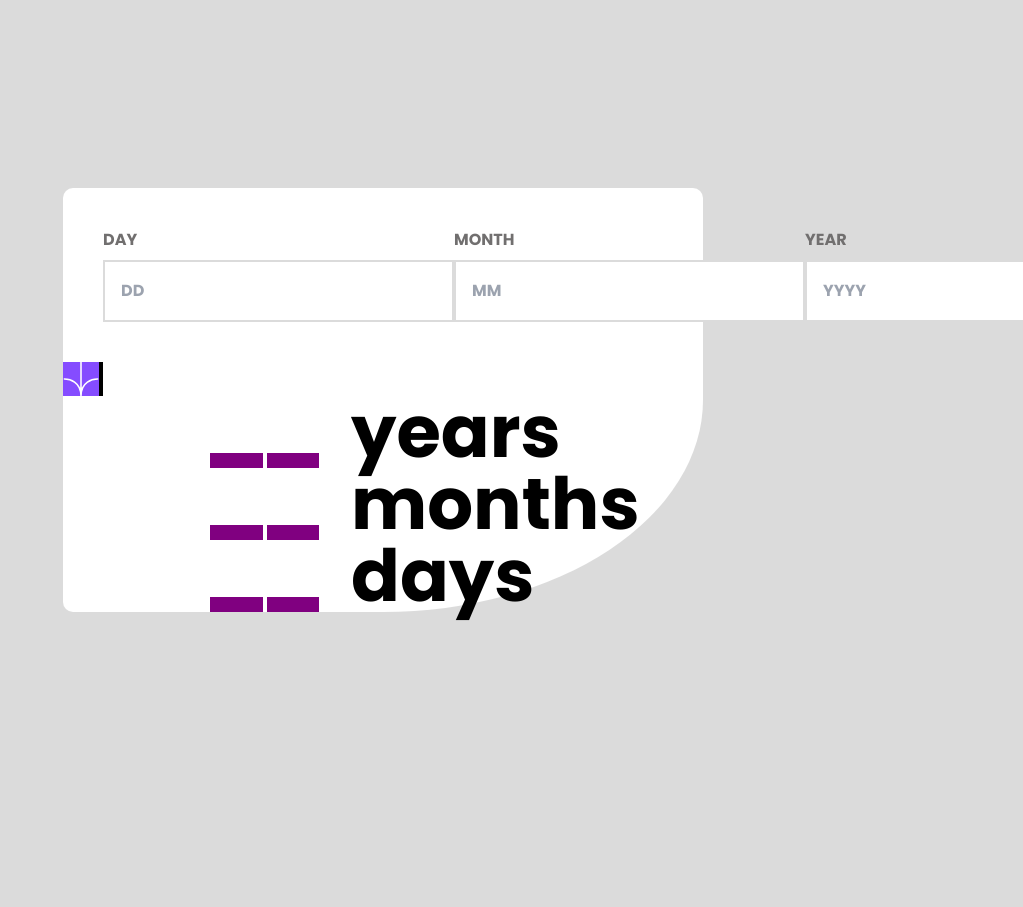
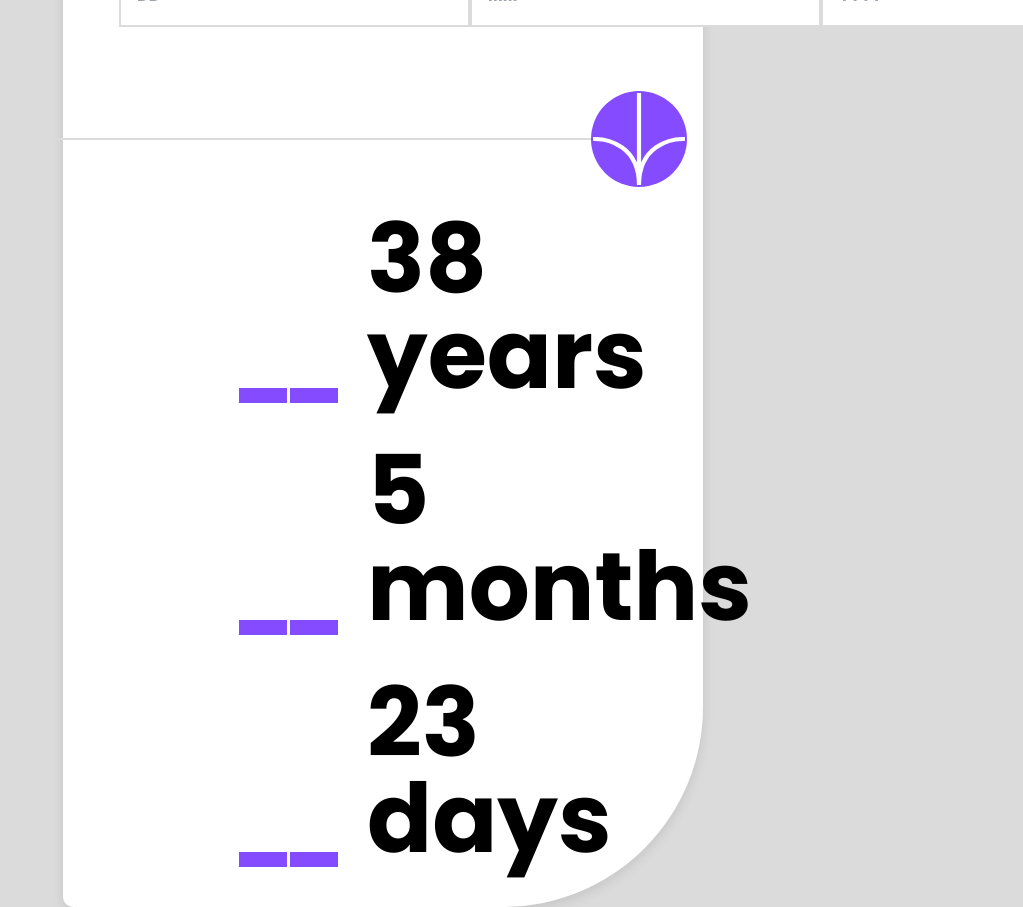
Before and after one commit to akrambzgh/age-calculator-app-main, a website: page app/public/index.html in a window 1280 px wide. Shown: the top 907 px of the page, without its empty margins (257-1280 px from the left). Before the commit the page ends 800 px from the top, so only its background shows below. Drawn offline with Linux system fonts and the light colour scheme.

```diff
--- a/app/public/index.html
+++ b/app/public/index.html
@@ -28,8 +28,8 @@
     </style>
   </head>
   <body class="bg-light-gray flex justify-center items-center h-screen">
-    <main class="main w-1/2">
-      <div class="inputs flex justify-between items-center p-10">
+    <main class="main w-1/2 relative pl-4 pr-4">
+      <div class="inputs flex justify-between items-center p-10 mb-6">
         <div class="day">
           <label for="name-input" class="uppercase text-smoky-gray text-base mb-2 block">day</label>
           <input type="number" id="name-input" placeholder="DD" class="border-2 border-light-gray p-4">
@@ -43,11 +43,11 @@
           <input type="number" placeholder="YYYY" id="year-input" class="border-2 border-light-gray p-4">
         </div>
       </div>
-      <div class="line bg-purple w-10 border-r-4"><img src="../../assets/images/icon-arrow.svg" alt=""></div>
-      <div class="age-main">
-        <div class="year-sec ml-72 text-7xl relative"><span class="year-num line-num"></span>years</div>
-        <div class="month-sec ml-72 text-7xl relative"><span class="month-num line-num"></span>months</div>
-        <div class="day-sec ml-72 text-7xl relative"><span class="day-num line-num"></span>days</div>
+      <div class="line bg-purple w-24 rounded-full absolute right-4 h-24 flex select-none"><img src="../../assets/images/icon-arrow.svg" alt=""></div>
+      <div class="age-main mt-36 relative">
+        <div class="year-sec ml-72 text-8xl relative mb-10"><span class="year-num line-num">38</span>years</div>
+        <div class="month-sec ml-72 text-8xl relative mb-10"><span class="month-num line-num">5</span>months</div>
+        <div class="day-sec ml-72 text-8xl relative mb-10"><span class="day-num line-num">23</span>days</div>
       </div>
     </main>
   <!--
--- a/app/public/styles.css
+++ b/app/public/styles.css
@@ -1,3 +1,11 @@
+:root {
+  --off-white: hsl(0, 0%, 94%);
+  --light-gray: hsl(0, 0%, 86%);
+  --smoky-gray: hsl(0, 1%, 44%);
+  --off-black: hsl(0, 0%, 8%);
+  --purple: hsl(259, 100%, 65%);
+  --light-red: hsl(0, 100%, 67%);
+}
 html {
   height: 100%;
   line-height: 1.6;
@@ -20,7 +28,8 @@
 main {
   background-color: white;
   border-radius: 10px;
-  border-bottom-right-radius: 50%;
+  border-bottom-right-radius: 200px;
+  box-shadow: rgba(0, 0, 0, 0.1) 0px 4px 12px;
 }
 
 input {
@@ -36,7 +45,7 @@
   position: absolute;
   left: -40%;
   bottom: 0;
-  background-color: purple;
+  background-color: var(--purple);
   width: 15%;
   height: 15px;
 }
@@ -45,7 +54,18 @@
   position: absolute;
   left: -24%;
   bottom: 0;
-  background-color: purple;
+  background-color: var(--purple);
   width: 15%;
   height: 15px;
 }
+
+.line::before {
+  content: "";
+  position: absolute;
+  right: 100%;
+  top: 50%;
+  transform: translateY(-50%);
+  background-color: var(--light-gray);
+  width: 848px;
+  height: 2px;
+}
```
Also changed, not shown: dist/output.css.
